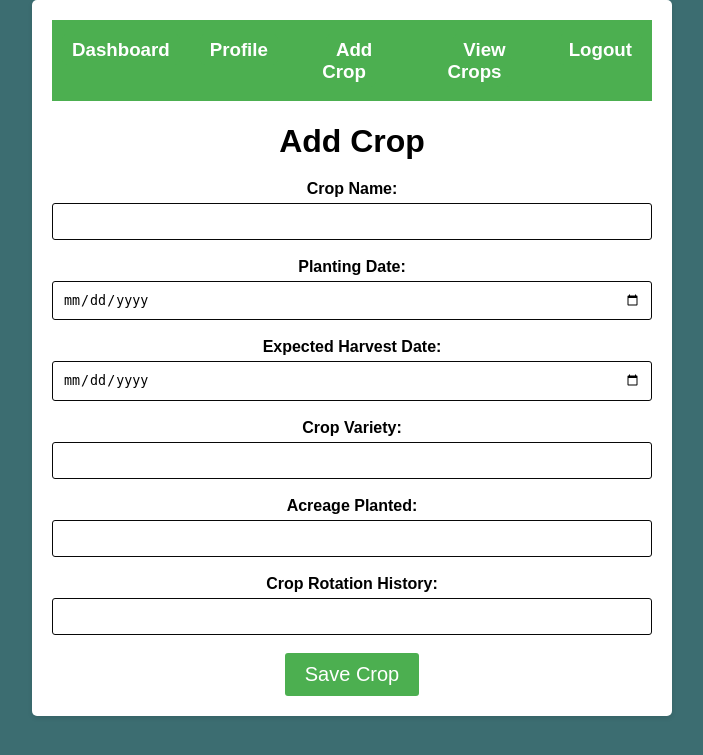
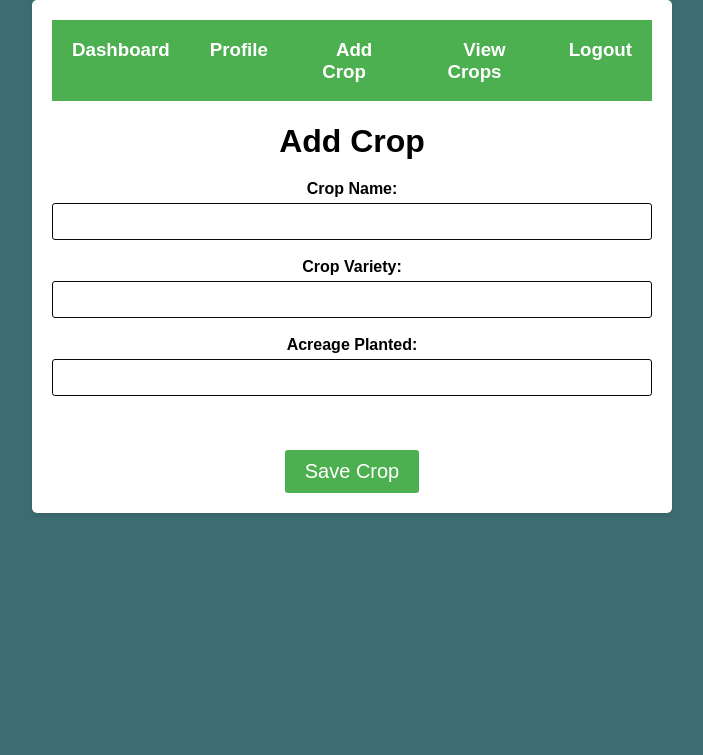
Before and after one commit to Bill-Kamgwira/GrowTrack, a Flask app: page /add_crop in a window 1280 px wide. Shown: the top 755 px of the page, without its empty margins (288-991 px from the left). Run offline with Flask 3, Linux system fonts and the light colour scheme; a user stored in the database is signed in.

Commit message:
Shifting to a Cycle based system

```diff
--- a/main.py
+++ b/main.py
@@ -205,7 +205,10 @@ def logout():
 @login_required
 def dashboard():
 
-    joined_data = db.session.query(Crop, YieldData).join(YieldData).all()
+    user_crops = db.session.query(Crop).filter(Crop.user_id == current_user.id).all()
+
+    joined_data = db.session.query(Crop, YieldData).join(CropCycle, CropCycle.crop_id == Crop.id).join(YieldData, YieldData.crop_cycle_id == CropCycle.id).all()
+
 
     # Aggregate data by crop name
     aggregated_data = defaultdict(list)
@@ -339,7 +342,9 @@ def dashboard():
     p_irrigation.y_range = DataRange1d(start=min(irrigation_amounts), end=max(irrigation_amounts) + 10)
 
     # Fetch fertilizer and yield data from the database
-    data = db.session.query(CropManagement, YieldData).join(YieldData, CropManagement.crop_id == YieldData.crop_id).all()
+    data = db.session.query(CropManagement, YieldData).join(CropCycle, CropManagement.crop_cycle_id == CropCycle.id).join(YieldData, YieldData.crop_cycle_id == CropCycle.id).all()
+
+
 
     # Prepare lists for fertilizer amount and yield quantity
     fertilizer_amounts = []
@@ -363,7 +368,7 @@ def dashboard():
     p_scatter.line(x='fertilizer', y='yield_qty', source=source, line_width=2, color='red')
 
     # Fetch irrigation and yield data from the database
-    datair = db.session.query(CropManagement, YieldData).join(YieldData, CropManagement.crop_id == YieldData.crop_id).all()
+    datair = db.session.query(CropManagement, YieldData).join(CropCycle, CropManagement.crop_cycle_id == CropCycle.id).join(YieldData, YieldData.crop_cycle_id == CropCycle.id).all()
 
     # Prepare lists for irrigation amount and yield quantity
     irrigation_amounts = []
@@ -391,24 +396,24 @@ def dashboard():
 
 
 
-    # Get the list of crops specific to the logged-in user
-    user_crops = db.session.query(Crop).filter(Crop.user_id == current_user.id).all()
+    # Get the list of crop cycles specific to the logged-in user
+    user_cycles = db.session.query(CropCycle).join(Crop).filter(Crop.user_id == current_user.id).all()
 
-    # Default crop_id to display initially (could be the first crop or a specific crop)
-    selected_crop_id = user_crops[0].id if user_crops else None  # Default to the first crop for this user, if available
+    # Default cycle_id to display initially (could be the first cycle or a specific cycle)
+    selected_cycle_id = user_cycles[0].id if user_cycles else None  # Default to the first cycle for this user, if available
 
-    # If a crop is selected through the form, update the selected_crop_id
+    # If a cycle is selected through the form, update the selected_cycle_id
     if request.method == 'POST':
-        selected_crop_id = int(request.form.get('crop_id'))
+        selected_cycle_id = int(request.form.get('cycle_id'))
 
-    # Fetch financial data for the selected crop by joining with Crop (to access user_id)
-    if selected_crop_id:
-        financial_data = db.session.query(FinancialData).join(Crop).filter(
-            FinancialData.crop_id == selected_crop_id,
-            Crop.user_id == current_user.id  # Ensure it belongs to the current user
+    # Fetch financial data for the selected cycle by joining with CropCycle (to access user_id)
+    if selected_cycle_id:
+        financial_data = db.session.query(FinancialData).filter(
+            FinancialData.crop_cycle_id == selected_cycle_id
         ).first()
     else:
         financial_data = None
+
 
     # Prepare data for the pie chart
     if financial_data:
@@ -487,49 +492,54 @@ def add_crop():
     if request.method == 'POST':
         crop = Crop(
             name=request.form['name'],
-            planting_date = datetime.strptime(request.form['planting_date'], '%Y-%m-%d').date(),
-            expected_harvest_date = datetime.strptime(request.form['expected_harvest_date'], '%Y-%m-%d').date(),
             crop_variety=request.form['crop_variety'],
-            acreage=request.form['acreage'],
-            crop_rotation_history=request.form['crop_rotation'],
+            acreage=float(request.form['acreage']),  # Ensure this is float
             user=current_user
         )
         db.session.add(crop)
         db.session.commit()
         flash('Crop added successfully!', 'success')
-        return redirect(url_for('view_crops'))
+        return redirect(url_for('add_cycle', crop_id=crop.id))
     return render_template('add_crop.html')
 
-@app.route('/addcycle/<int:crop_id>', methods=['GET', 'POST'])
+
+
+
+@app.route('/add_cycle/<int:crop_id>', methods=['GET', 'POST'])
 @login_required
 def add_cycle(crop_id):
-    crop = Crop.query.get_or_404(crop_id)  # Fetch the crop based on the crop_id
+    # Fetch the crop from the database
+    crop = Crop.query.get(crop_id)  # Fetch the specific crop based on crop_id
 
     if request.method == 'POST':
-        cycle_name = request.form.get('cycle_name')
-        planting_dates = request.form.get('planting_dates')  # Comma-separated text
-        harvest_dates = request.form.get('harvest_dates')    # Comma-separated text
+        cycle_name = request.form.get('cycle_name')  # Use get() to avoid KeyError
 
-        if not cycle_name:
-            flash("Cycle name is required", "error")
-            return redirect(url_for('add_cycle', crop_id=crop_id))
+        # Get the planting and harvest date from the form
+        planting_date = request.form.get('planting_date')
+        harvest_date = request.form.get('harvest_date')
 
-        # Create a new CropCycle object
+        # Convert the date input into a text format
+        planting_date_str = str(planting_date)  # Already in 'YYYY-MM-DD' string format
+        harvest_date_str = str(harvest_date) if harvest_date else None  # Convert to string if provided
+
+        # Create the CropCycle object with the text values
         new_cycle = CropCycle(
-            crop_id=crop_id,
             cycle_name=cycle_name,
-            planting_dates=planting_dates,  # Store as text (JSON or comma-separated)
-            harvest_dates=harvest_dates
+            planting_dates=planting_date_str,
+            harvest_dates=harvest_date_str,
+            crop_id=crop_id
         )
 
-        # Add to the database
         db.session.add(new_cycle)
         db.session.commit()
 
-        flash("New crop cycle added successfully!", "success")
-        return redirect(url_for('view_crops', crop_id=crop_id))
+        flash('New cycle added successfully!', 'success')
+        return redirect(url_for('view_crop', crop_id=crop_id))
 
-    return render_template('add_cycle.html', crop=crop)
+    # Render the add cycle form
+    return render_template('add_cycle.html', crop_id=crop_id, crop = crop)
+
+
 
 # Route to View Crops added
 @app.route('/view_crops')
@@ -538,15 +548,30 @@ def view_crops():
     crops = current_user.crops
     return render_template('view_crops.html', crops=crops)
 
-# Route for link to view details of crops
+# Route To view in depth crop management details
 @app.route('/crop/<int:crop_id>')
 @login_required
 def view_crop(crop_id):
     crop = Crop.query.get_or_404(crop_id)
-    crop_management_records = CropManagement.query.filter_by(crop_id=crop_id).all()
-    yield_production_records = YieldData.query.filter_by(crop_id=crop_id).all()
-    financial_data_records = FinancialData.query.filter_by(crop_id=crop_id).all()
-    return render_template('info.html', crop=crop, crop_management_records=crop_management_records, yield_production_records=yield_production_records, financial_data_records = financial_data_records)
+
+    # Fetch the crop cycles for the crop
+    crop_cycles = CropCycle.query.filter_by(crop_id=crop_id).all()
+
+    # Initialize empty lists for management, yield, and financial records
+    crop_management_records = []
+    yield_production_records = []
+    financial_data_records = []
+
+    # Collect records from all cycles
+    for cycle in crop_cycles:
+        crop_management_records.extend(CropManagement.query.filter_by(crop_cycle_id=cycle.id).all())
+        yield_production_records.extend(YieldData.query.filter_by(crop_cycle_id=cycle.id).all())
+        financial_data_records.extend(FinancialData.query.filter_by(crop_cycle_id=cycle.id).all())
+
+    return render_template('info.html', crop=crop, crop_cycles=crop_cycles,
+                           crop_management_records=crop_management_records,
+                           yield_production_records=yield_production_records,
+                           financial_data_records=financial_data_records)
 
 #Route for capturing Crop-management data on the crop
 @app.route('/crop/<int:crop_id>/add-management', methods=['GET', 'POST'])
--- a/templates/add_crop.html
+++ b/templates/add_crop.html
@@ -22,33 +22,16 @@
         <form method="POST">
             <label for="name">Crop Name:</label>
             <input type="text" name="name" id="name" required>
-        <br>
-        <br>
-
-        <label for="planting_date">Planting Date:</label>
-        <input type="date" name="planting_date" id="planting_date">
-        <br>
-        <br>
-
-        <label for="expected_harvest_date">Expected Harvest Date:</label>
-        <input type="date" name="expected_harvest_date" id="expected_harvest_date">
-        <br>
-        <br>
+            <br><br>
 
             <label for="crop_variety">Crop Variety:</label>
             <input type="text" name="crop_variety" id="crop_variety">
-        <br>
-        <br>
+            <br><br>
 
             <label for="acreage">Acreage Planted:</label>
             <input type="number" name="acreage" id="acreage" required>
-        <br>
-        <br>
-
-        <label for="crop_rotation">Crop Rotation History:</label>
-        <input type="text" name="crop_rotation" id="crop_rotation">
-        <br>
-        <br>
+            <br><br>
+            <br><br>
 
             <button type="submit">Save Crop</button>
         </form>
```
Also changed, not shown: templates/add_cycle.html (+27 -36 lines), templates/info.html (+22 -14 lines), instance/Users.db. Lines whose indentation alone changed are shown as unchanged.
